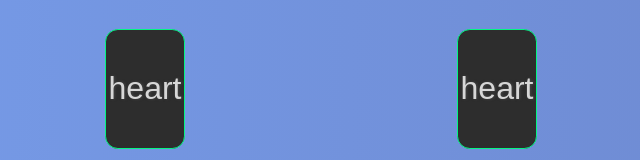
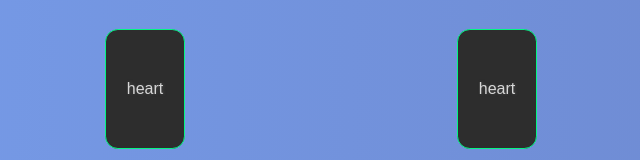
Before and after one commit to francoandreDev/react-projects, a React (Create React App) app in the folder card-memory-game/: page / in a window 1280 px wide. Shown: the part 309-469 px from the top of the page, without its empty margins (319-959 px from the left). Built offline with nearby package versions, Linux system fonts and the light colour scheme; the HTML template or start-up script is replaced by a standard one.

Commit message:
fixed half of card logic

```diff
--- a/card-memory-game/src/cards/Card.js
+++ b/card-memory-game/src/cards/Card.js
@@ -1,4 +1,4 @@
-import React, { useEffect, useState } from "react";
+import React, { useState } from "react";
 import "./Card.css";
 
 import cardBg from "../assets/bg-card.jpg";
@@ -27,7 +27,11 @@ const Card = ({ index, card, indexCard, myCards }) => {
     const showIcon = (
         <i className={`fa-solid fa-${card.content} text-card`}></i>
     );
-    const showTextIcon = <p className="text-card">{card.content}</p>;
+    const showTextIcon = (
+        <p className="text-card" style={{ fontSize: "1rem" }}>
+            {card.content}
+        </p>
+    );
 
     return (
         <button className={`Card ${cardStatus}`} onClick={() => changeStatus()}>
@@ -36,9 +40,6 @@ const Card = ({ index, card, indexCard, myCards }) => {
             ) : (
                 <img src={cardBg} alt="random card" className="random-card" />
             )}
-            {
-                console.log(cardStatus)
-            }
         </button>
     );
 };
```
